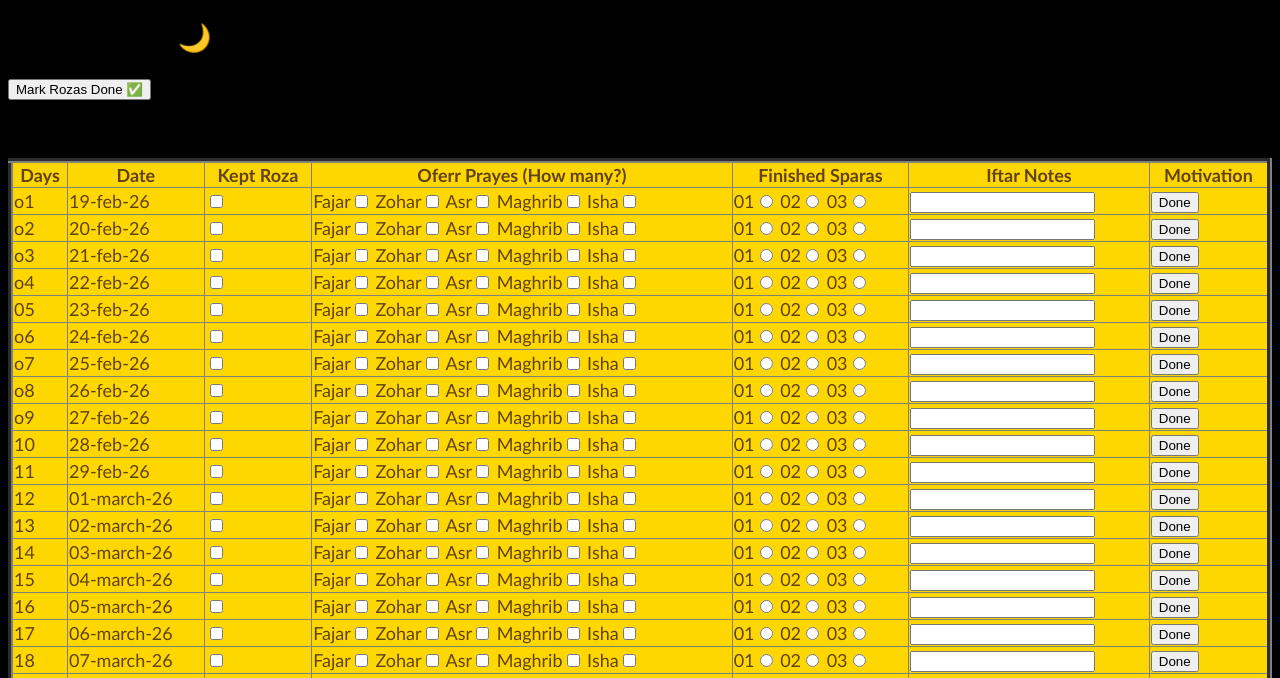
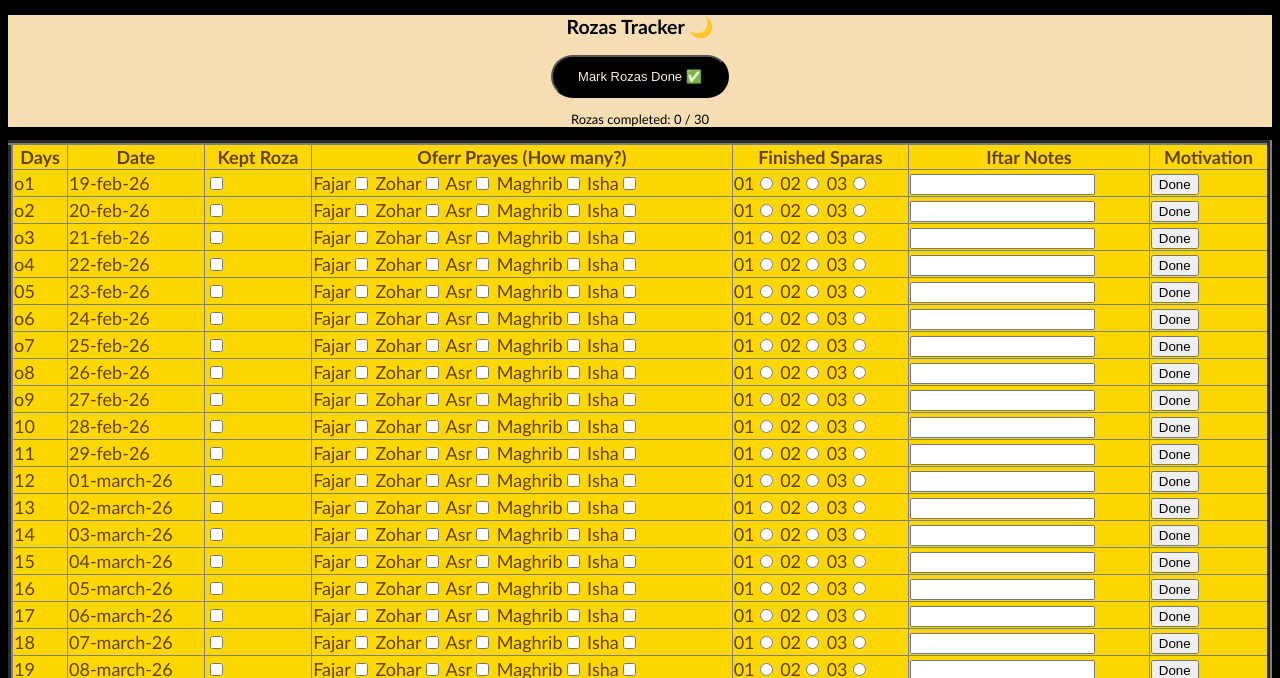
Before and after one commit to memoona17khurram/Ramadan-Tracker, a plain HTML site: page index.html in a window 1280 px wide. Shown: the part 117-795 px from the top of the page. Drawn offline with Linux system fonts and the light colour scheme.

Commit message:
Add files via upload
Updated

```diff
--- a/style.css
+++ b/style.css
@@ -2,6 +2,25 @@
     background-color:black;
     font-size: large;
     font-family:'Gill Sans', 'Gill Sans MT', Calibri, 'Trebuchet MS', sans-serif;
+}
+
+.track-btn{
+    background-color:wheat;
+    text-align: center;
+    font-size:small;
+    animation: alternate-reverse;
+    #addRozasBtn {
+        padding: 12px 25px;
+        font-size:small;
+        background-color: black;
+        color:antiquewhite;
+        border-radius: 100px;
+        cursor: pointer;
+    }
+    #addRozasBtn:hover {
+    background-color: whitesmoke;
+    color: black;
+}
 }
 
 .header{
```
